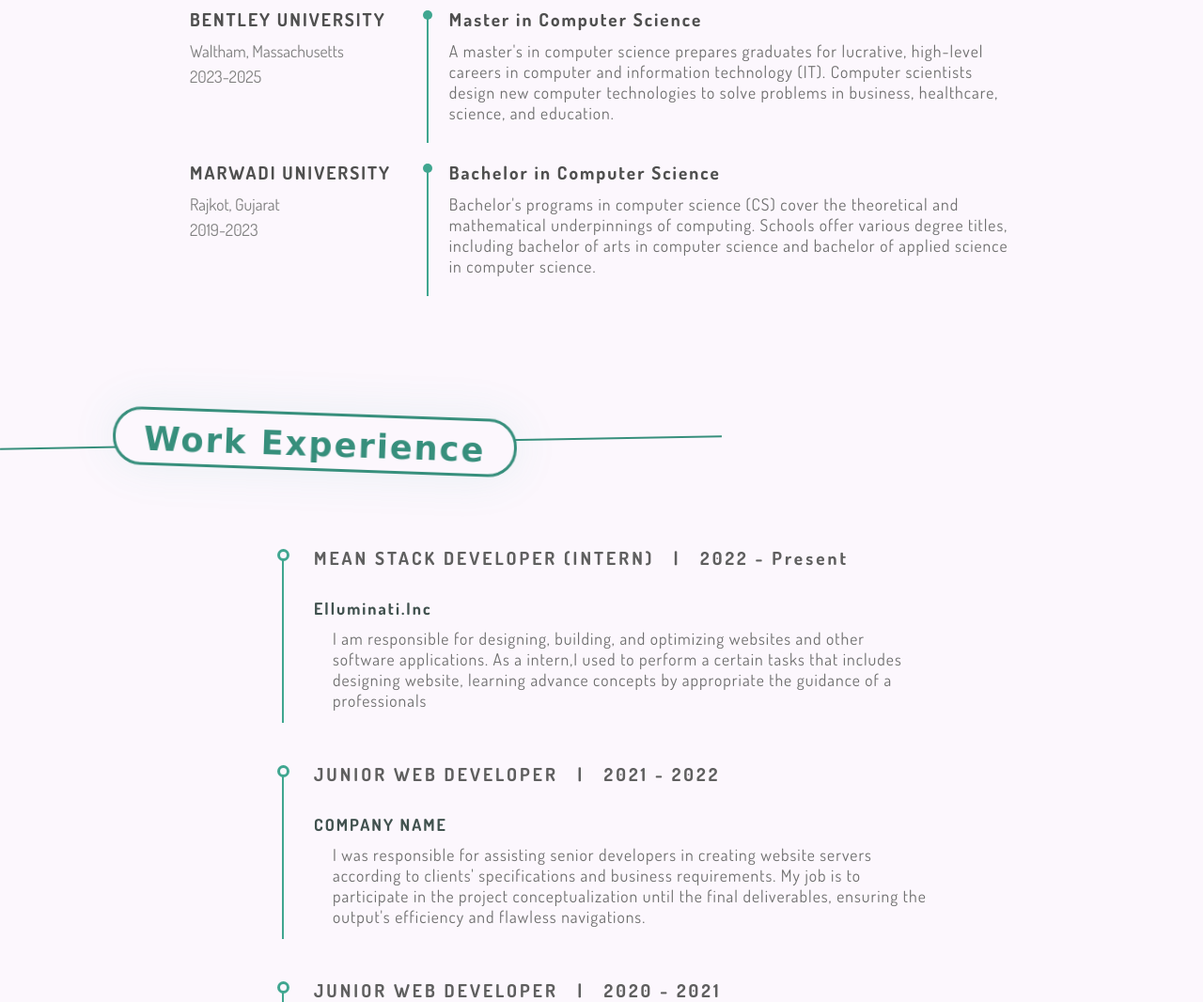
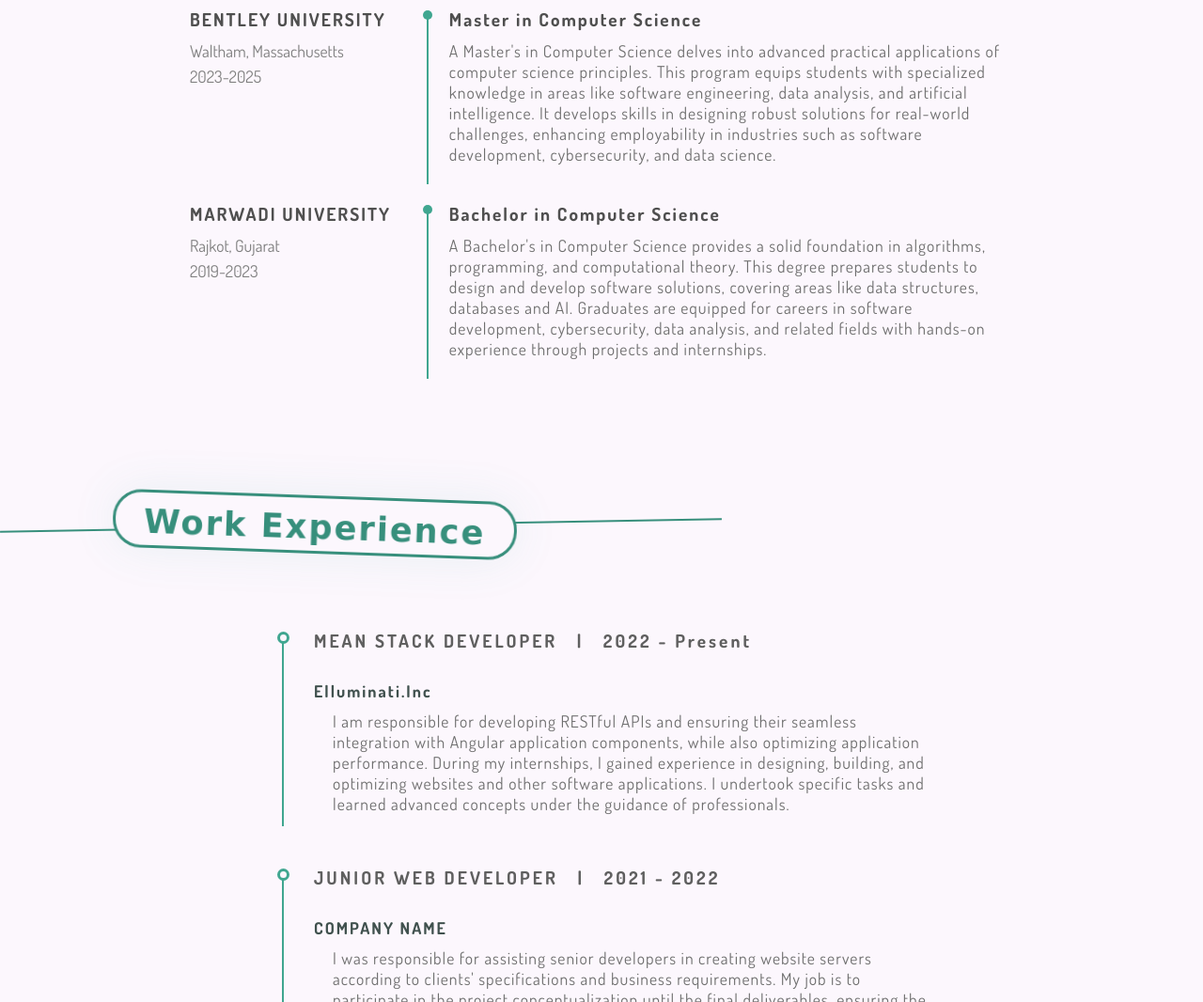
Before and after one commit to NirbhayMeghpara/Portfolio, a plain HTML site: page about.html in a window 1280 px wide. Shown: the part 1441-2507 px from the top of the page at 94% size. Drawn offline with Linux system fonts and the light colour scheme; a web font is replaced by a local one.

Commit message:
Update about.html

```diff
--- a/about.html
+++ b/about.html
@@ -62,7 +62,7 @@
           </div>
 
           <div class="second">
-            <p><b>Age:</b> 21</p>
+            <p><b>Age:</b> 22</p>
             <p><b>Email:</b> nirbhaymeghpara123@gmail.com</p>
             <p><b>Phone:</b> +91 000 12580</p>
           </div>
@@ -138,10 +138,7 @@
             <div class="course">
               <h4>Master in Computer Science</h4>
               <p>
-                A master's in computer science prepares graduates for lucrative, high-level
-                careers in computer and information technology (IT). Computer scientists design
-                new computer technologies to solve problems in business, healthcare, science,
-                and education.
+                A Master's in Computer Science delves into advanced practical applications of computer science principles. This program equips students with specialized knowledge in areas like software engineering, data analysis, and artificial intelligence. It develops skills in designing robust solutions for real-world challenges, enhancing employability in industries such as software development, cybersecurity, and data science.
               </p>
             </div>
           </div>
@@ -156,10 +153,7 @@
             <div class="course">
               <h4>Bachelor in Computer Science</h4>
               <p>
-                Bachelor's programs in computer science (CS) cover the theoretical and
-                mathematical underpinnings of computing. Schools offer various degree titles,
-                including bachelor of arts in computer science and bachelor of applied science
-                in computer science.
+                A Bachelor's in Computer Science provides a solid foundation in algorithms, programming, and computational theory. This degree prepares students to design and develop software solutions, covering areas like data structures, databases and AI. Graduates are equipped for careers in software development, cybersecurity, data analysis, and related fields with hands-on experience through projects and internships.
               </p>
             </div>
           </div>
@@ -171,13 +165,10 @@
         <div class="work-details">
           <div class="company">
             <div class="round">
-              <h4>MEAN STACK DEVELOPER (INTERN) &nbsp; | &nbsp; 2022 - Present</h4>
+              <h4>MEAN STACK DEVELOPER &nbsp; | &nbsp; 2022 - Present</h4>
               <h5>Elluminati.Inc</h5>
               <p>
-                I am responsible for designing, building, and optimizing websites and other
-                software applications. As a intern,I used to perform a certain tasks that
-                includes designing website, learning advance concepts by appropriate the
-                guidance of a professionals
+                I am responsible for developing RESTful APIs and ensuring their seamless integration with Angular application components, while also optimizing application performance. During my internships, I gained experience in designing, building, and optimizing websites and other software applications. I undertook specific tasks and learned advanced concepts under the guidance of professionals.
               </p>
             </div>
           </div>
```
